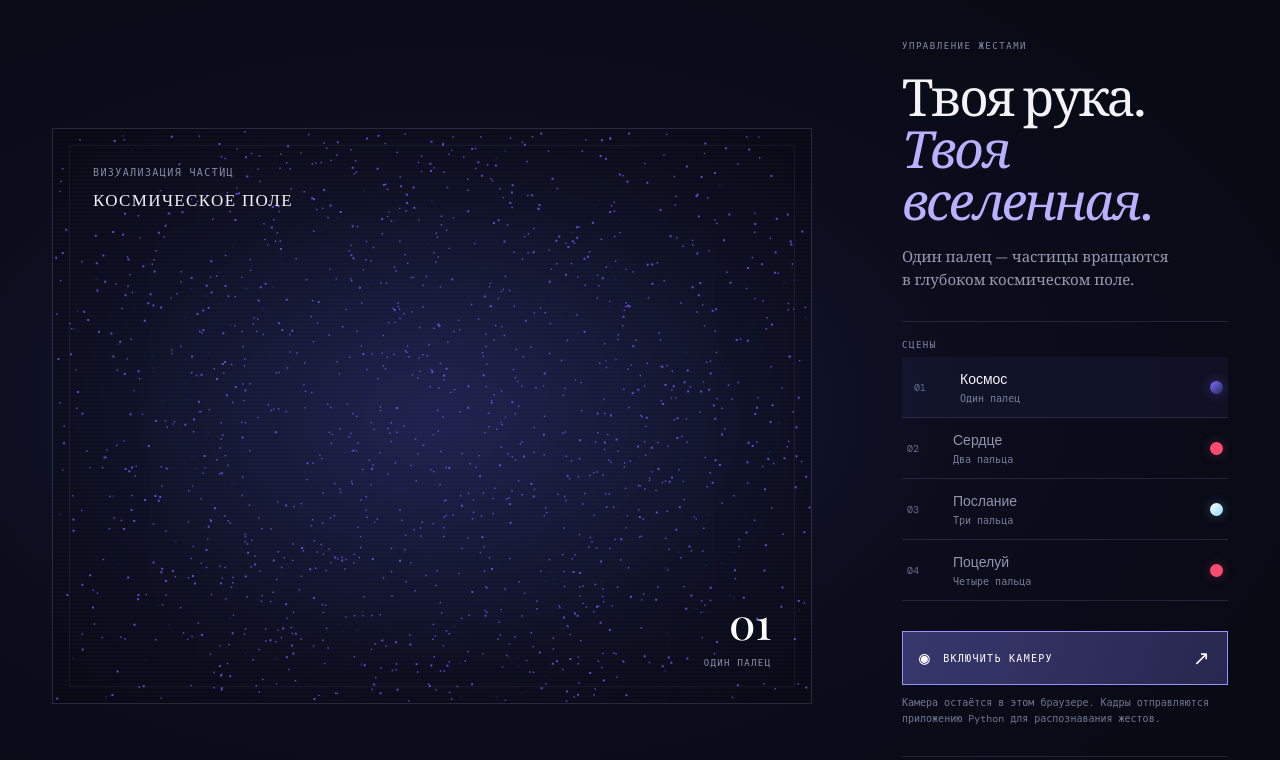
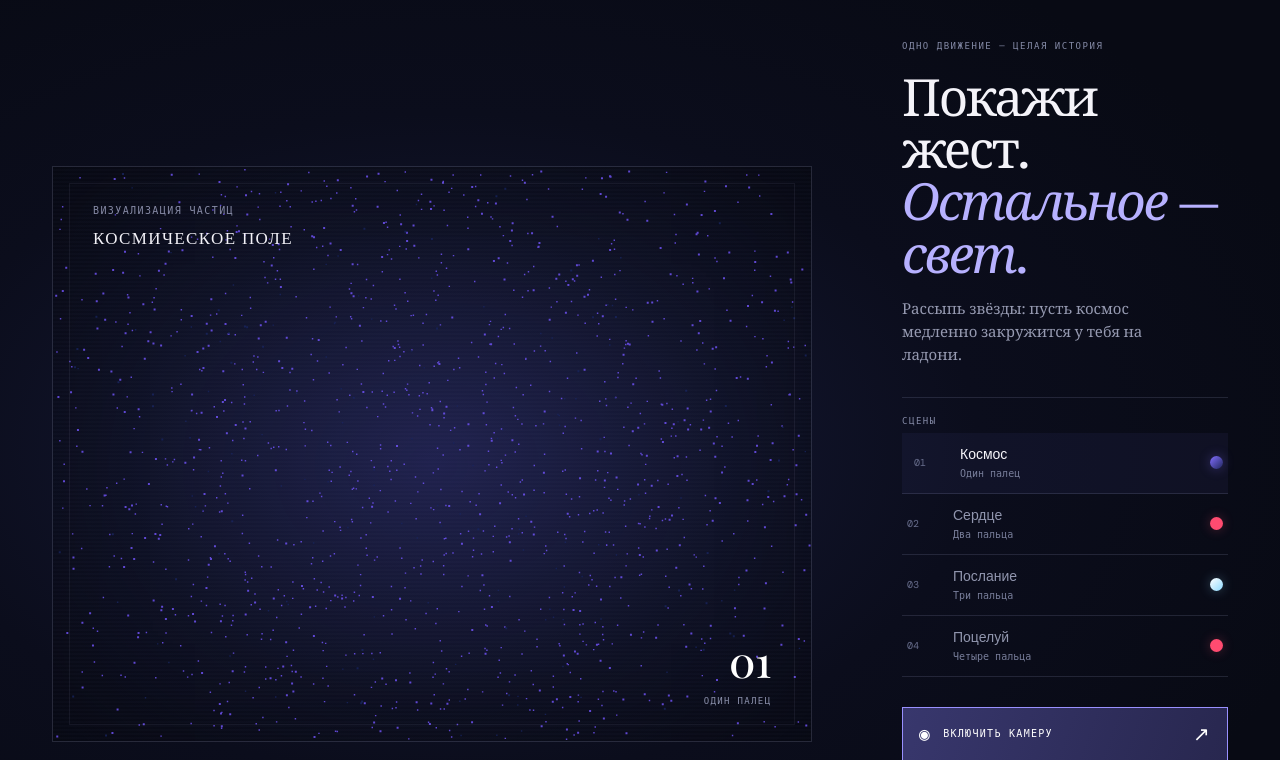
Before and after one commit to YevheniiKhapilin/rec-cam-fin, a Flask app: page / in a window 1280 px wide. Shown: the part 76-836 px from the top of the page. Run offline with Flask 3, Linux system fonts and the light colour scheme; some web fonts are replaced.

Commit message:
editing discriptions

```diff
--- a/static/app.js
+++ b/static/app.js
@@ -84,10 +84,10 @@
     const titles = { 1: 'КОСМИЧЕСКОЕ ПОЛЕ', 2: 'СИГНАЛ СЕРДЦА', 3: 'Я ЛЮБЛЮ ТЕБЯ, ЛЕСЮША', 4: 'ПОЦЕЛУЙЧИК ТЕБЕ' };
     const labels = { 1: 'ОДИН ПАЛЕЦ', 2: 'ДВА ПАЛЬЦА', 3: 'ТРИ ПАЛЬЦА', 4: 'ЧЕТЫРЕ ПАЛЬЦА' };
     const descriptions = {
-      1: 'Один палец — частицы вращаются в глубоком космическом поле.',
-      2: 'Два пальца — красные частицы складываются в объёмное сердце.',
-      3: 'Три пальца — светлая надпись мягко покачивается, оставаясь читаемой.',
-      4: 'Четыре пальца — поцелуй вращается среди мерцающих искр.',
+      1: 'Рассыпь звёзды: пусть космос медленно закружится у тебя на ладони.',
+      2: 'Алые искры сходятся в сердце — будто его только что нарисовали для тебя.',
+      3: 'Тёплые слова держатся в воздухе и едва заметно покачиваются.',
+      4: 'Отправь воздушный поцелуй: он кружится, а искры вспыхивают вокруг.',
     };
     sceneTitle.textContent = titles[next]; number.textContent = `0${next}`; fingerLabel.textContent = labels[next];
     sceneDescription.textContent = descriptions[next];
--- a/templates/index.html
+++ b/templates/index.html
@@ -21,7 +21,7 @@
         <div class="scanline"></div>
       </section>
       <aside class="controls">
-        <div class="control-intro"><p class="overline">УПРАВЛЕНИЕ ЖЕСТАМИ</p><h1>Твоя рука.<br><span>Твоя вселенная.</span></h1><p class="description" id="scene-description">Один палец — частицы вращаются в глубоком космическом поле.</p></div>
+        <div class="control-intro"><p class="overline">ОДНО ДВИЖЕНИЕ — ЦЕЛАЯ ИСТОРИЯ</p><h1>Покажи жест.<br><span>Остальное — свет.</span></h1><p class="description" id="scene-description">Рассыпь звёзды: пусть космос медленно закружится у тебя на ладони.</p></div>
         <div class="presets" role="group" aria-label="Сцены по жестам">
           <p class="overline">СЦЕНЫ</p>
           <button class="preset active" data-gesture="1"><span class="preset-number">01</span><span class="preset-info"><strong>Космос</strong><small>Один палец</small></span><span class="swatch space-swatch"></span></button>
```
Also changed, not shown: main.py (+4 -4 lines).
